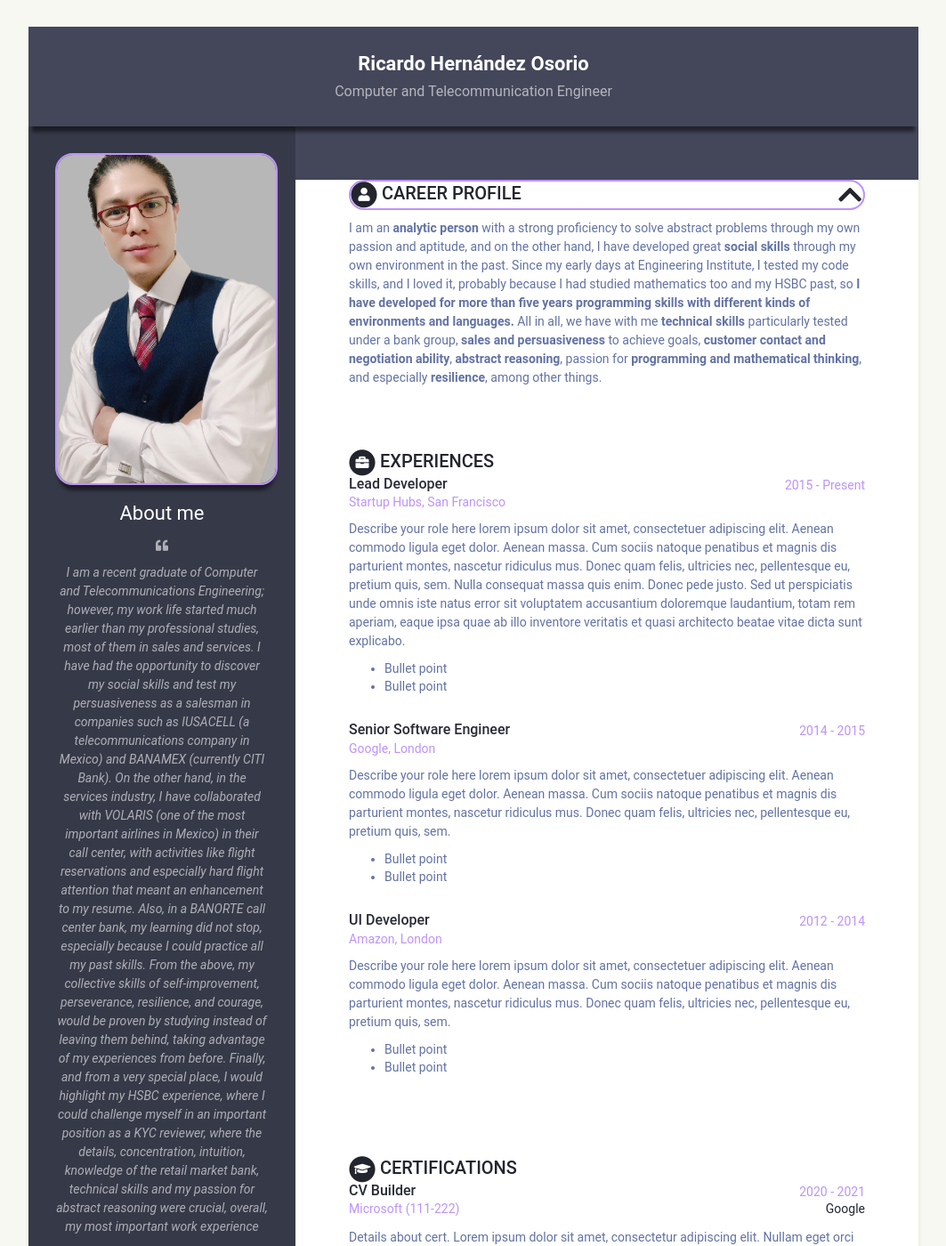
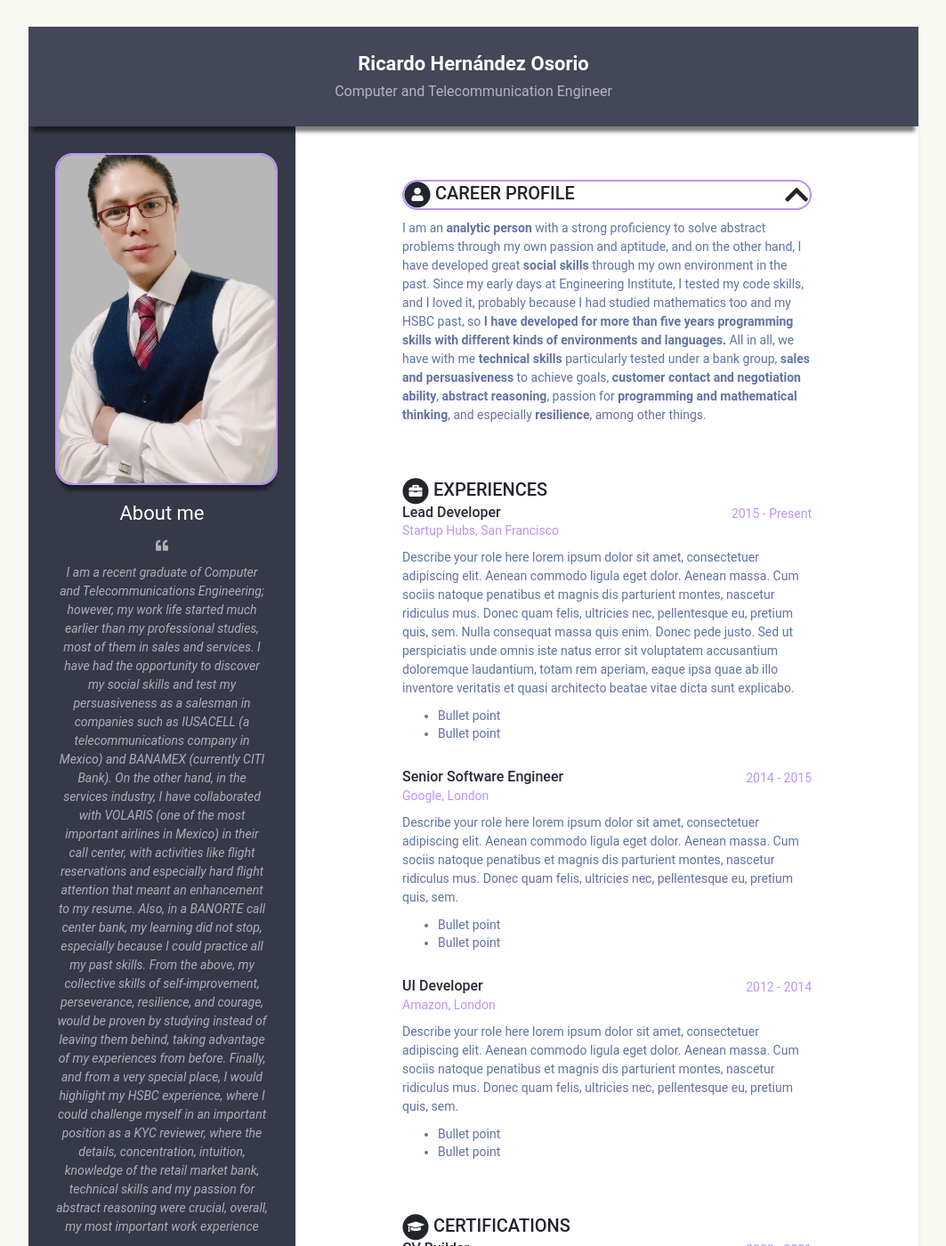
Before and after one commit to RicardoUAMmx/webcode, a Jekyll site: the page built from index.html, in a window 1280 px wide and 1400 px high. Shown: the whole window at 89% size, without its empty margins (108-1171 px from the left). Built offline with Jekyll 4.4.1, drawn with Linux system fonts in a browser that asks for light colours.

Commit message:
experimental cv-theme

```diff
--- a/_sass/_base.scss
+++ b/_sass/_base.scss
@@ -184,7 +184,7 @@ p {
   grid-column: span 7;
   order: $resume-order;
   background: #fff;
-  margin: 60px 0;
+  padding: 60px;
   .section-line {
 	display: flex;
 	flex-wrap: nowrap;
@@ -214,7 +214,7 @@ p {
     margin-bottom: 0;
   }
   .section {
-    padding: 0 60px 60px;
+    margin: 0 60px 60px;
   }
 
   .experiences-section,
```
